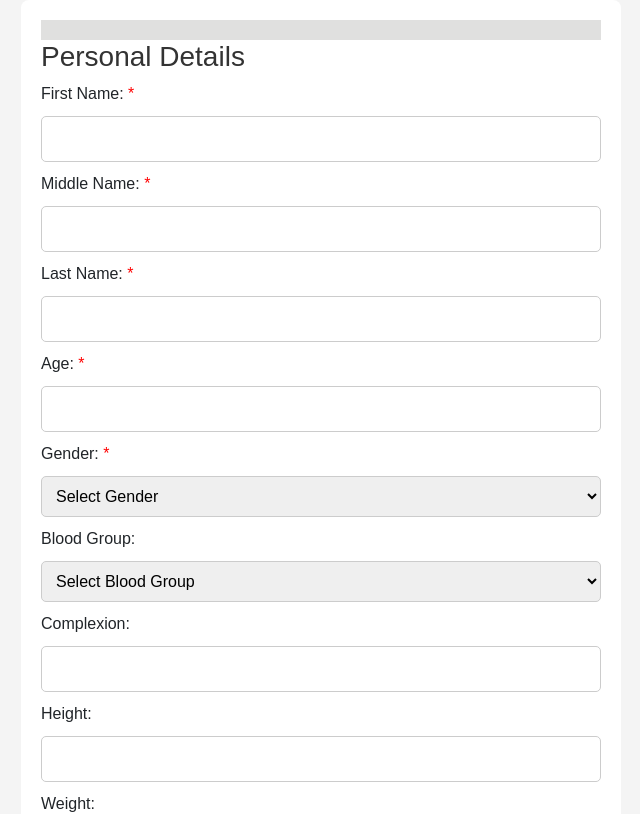
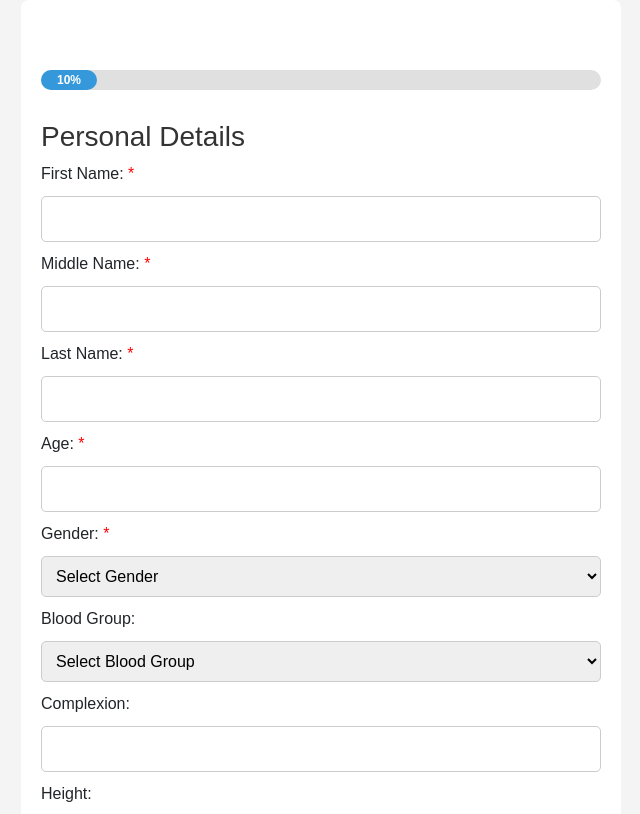
Before and after one commit to bio-mate/Biomate-FE, a React (Create React App) app: page /addProfile in a window 1280 px wide. Shown: the top 814 px of the page, without its empty margins (319-959 px from the left). Built offline with nearby package versions, Linux system fonts and the light colour scheme.

Commit message:
Progressbar added

```diff
--- a/src/Atoms/ProgressBar.jsx
+++ b/src/Atoms/ProgressBar.jsx
@@ -1,50 +1,27 @@
-// import React from 'react';
-// import PropTypes from 'prop-types';
-// import '../styles/ProgressBar.css'; // Assuming you keep your styles in a separate CSS file
+import React from 'react';
+import PropTypes from 'prop-types';
+import '../styles/ProgressBar.css'; // Assuming you keep your styles in a separate CSS file
 
-// const ProgressBar = ({ currentStep, titles }) => {
-//   // Calculate progress percentage based on the total number of steps
-//   const progressPercentage = ((currentStep) / (titles.length)) * 100;
+const ProgressBar = ({ currentStep, titles }) => {
+  // Calculate progress percentage based on the total number of steps
+  const progressPercentage = ((currentStep) / (titles.length)) * 100;
 
-//   return (
-//     <div className="progressbar">
-//       <div
-//         className="progress"
-//         style={{ width: `${progressPercentage}%` }}
-//       >
-//         <span className="progress-percentage">{Math.round(progressPercentage)}%</span>
-//       </div>
+  return (
+    <div className="progressbar">
+      <div
+        className="progress"
+        style={{ width: `${progressPercentage}%` }}
+      >
+        <span className="progress-percentage">{Math.round(progressPercentage)}%</span>
+      </div>
 
-//     </div>
-//   );
-// };
+    </div>
+  );
+};
 
-// ProgressBar.propTypes = {
-//   currentStep: PropTypes.number.isRequired,
-//   titles: PropTypes.arrayOf(PropTypes.string).isRequired,
-// };
-
-// export default ProgressBar;
-
-// ProgressBar.js
-import React from 'react';
-
-const ProgressBar = ({ progress }) => {
-    // Ensure that the progress is a number between 0 and 100
-    const normalizedProgress = Math.max(0, Math.min(progress || 0, 100)); // Fallback to 0 if progress is undefined
-
-    return (
-        <div style={{ width: '100%', backgroundColor: '#e0e0df' }}>
-            <div
-                style={{
-                    height: '20px',
-                    width: `${normalizedProgress}%`,
-                    backgroundColor: '#3b5998', // Adjust as needed
-                    transition: 'width 0.5s ease',
-                }}
-            />
-        </div>
-    );
+ProgressBar.propTypes = {
+  currentStep: PropTypes.number.isRequired,
+  titles: PropTypes.arrayOf(PropTypes.string).isRequired,
 };
 
 export default ProgressBar;
--- a/src/Pages/Profile/AddProfile.jsx
+++ b/src/Pages/Profile/AddProfile.jsx
@@ -151,6 +151,7 @@ const AddProfile = () => {
     if (validateFields()) {
       setStep(step + 1);
     }
+    console.log("step", step);
   };
 
   const handlePrevious = () => setStep(step - 1);
@@ -219,24 +220,23 @@ const AddProfile = () => {
       setKundaliImages(newImages);
     }
   };
-
+  const titles = [
+    "Personal",
+    "Religious",
+    "Astro",
+    "Family",
+    "Edu & Career",
+    "Lifestyle",
+    "Contact",
+    "Upload Photo",
+    "Upload Photo",
+    "Upload Photo",
+  ];
   return (
     <form onSubmit={handleSubmit}>
-      <ProgressBar
-        currentStep={step}
-        titles={[
-          "Personal",
-          "Religious",
-          "Astro",
-          "Family",
-          "Education",
-          "Employment",
-          "Other",
-        ]}
-      />
-
       {step === 1 && (
         <div>
+          <ProgressBar currentStep={step} titles={titles} />
           <h3>Personal Details</h3>
           <label>
             First Name:<span style={{ color: "red" }}> *</span>
@@ -352,6 +352,7 @@ const AddProfile = () => {
 
       {step === 2 && (
         <div>
+          <ProgressBar currentStep={step} titles={titles} />
           <h3>Religious Details</h3>
           <label>
             Caste:<span style={{ color: "red" }}> *</span>
@@ -397,6 +398,7 @@ const AddProfile = () => {
 
       {step === 3 && (
         <div>
+          <ProgressBar currentStep={step} titles={titles} />
           <h3>Astro Details</h3>
           <label>
             Date of Birth:<span style={{ color: "red" }}> *</span>
@@ -450,6 +452,7 @@ const AddProfile = () => {
 
       {step === 4 && (
         <div>
+          <ProgressBar currentStep={step} titles={titles} />
           <h3>Family Details</h3>
           <label>
             Father's Name:<span style={{ color: "red" }}> *</span>
@@ -517,6 +520,7 @@ const AddProfile = () => {
 
       {step === 5 && (
         <div>
+          <ProgressBar currentStep={step} titles={titles} />
           <h3>Education Details</h3>
           <label>
             Degree:<span style={{ color: "red" }}> *</span>
@@ -542,6 +546,7 @@ const AddProfile = () => {
 
       {step === 6 && (
         <div>
+          <ProgressBar currentStep={step} titles={titles} />
           <h3>Employment Details</h3>
           <label>
             Are you employed in:<span style={{ color: "red" }}> *</span>
@@ -585,6 +590,7 @@ const AddProfile = () => {
 
       {step === 7 && (
         <div>
+          <ProgressBar currentStep={step} titles={titles} />
           <h3>Address Details</h3>
           <label>
             State:<span style={{ color: "red" }}> *</span>
@@ -639,6 +645,7 @@ const AddProfile = () => {
       )}
       {step === 8 && (
         <div>
+          <ProgressBar currentStep={step} titles={titles} />
           <h3>Social Media Links</h3>
           <label>Facebook:</label>
           <input
@@ -681,6 +688,7 @@ const AddProfile = () => {
       )}
       {step === 9 && (
         <div>
+          <ProgressBar currentStep={step} titles={titles} />
           <h3>Other Details</h3>
           <label>
             Diet:<span style={{ color: "red" }}> *</span>
@@ -702,6 +710,7 @@ const AddProfile = () => {
 
       {step === 10 && (
         <div>
+          <ProgressBar currentStep={step} titles={titles} />
           <h3>Upload Profile Images</h3>
           <input
             type="file"
@@ -723,6 +732,7 @@ const AddProfile = () => {
 
       {step === 11 && (
         <div>
+          <ProgressBar currentStep={step} titles={titles} />
           <h3>Upload Kundali Images</h3>
           <input
             type="file"
```
